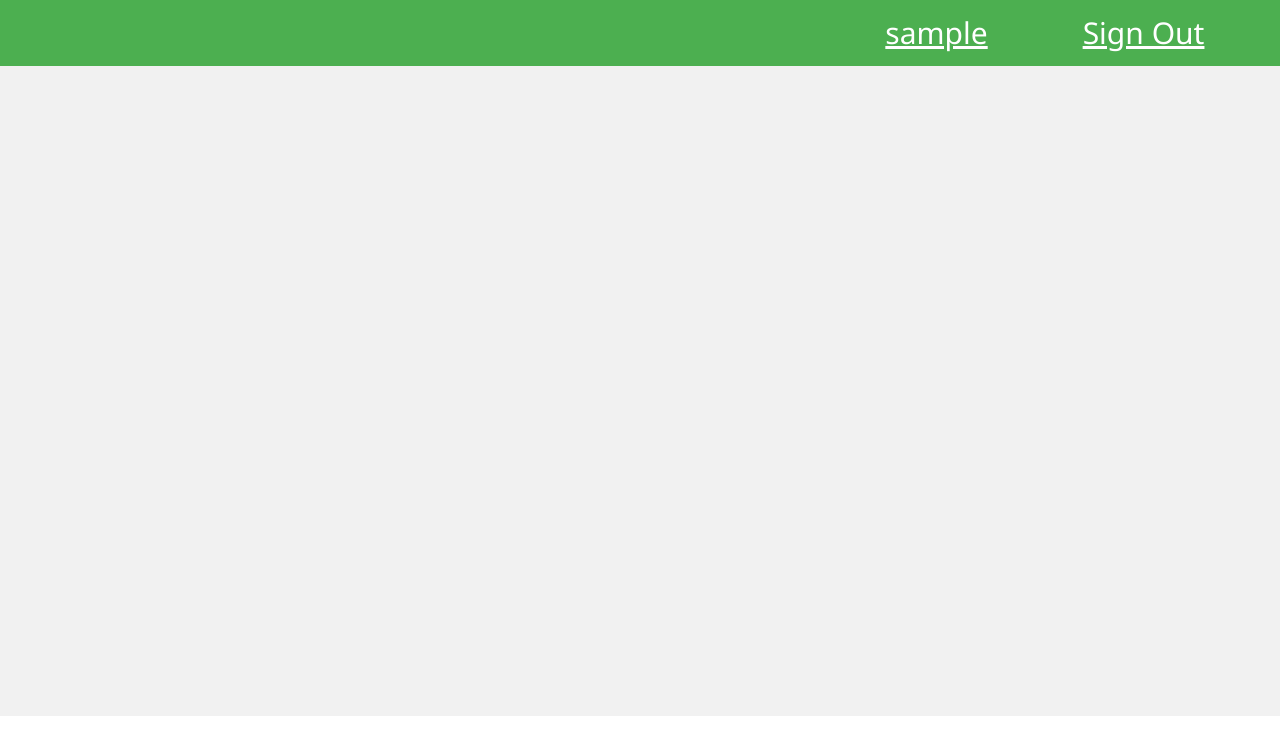
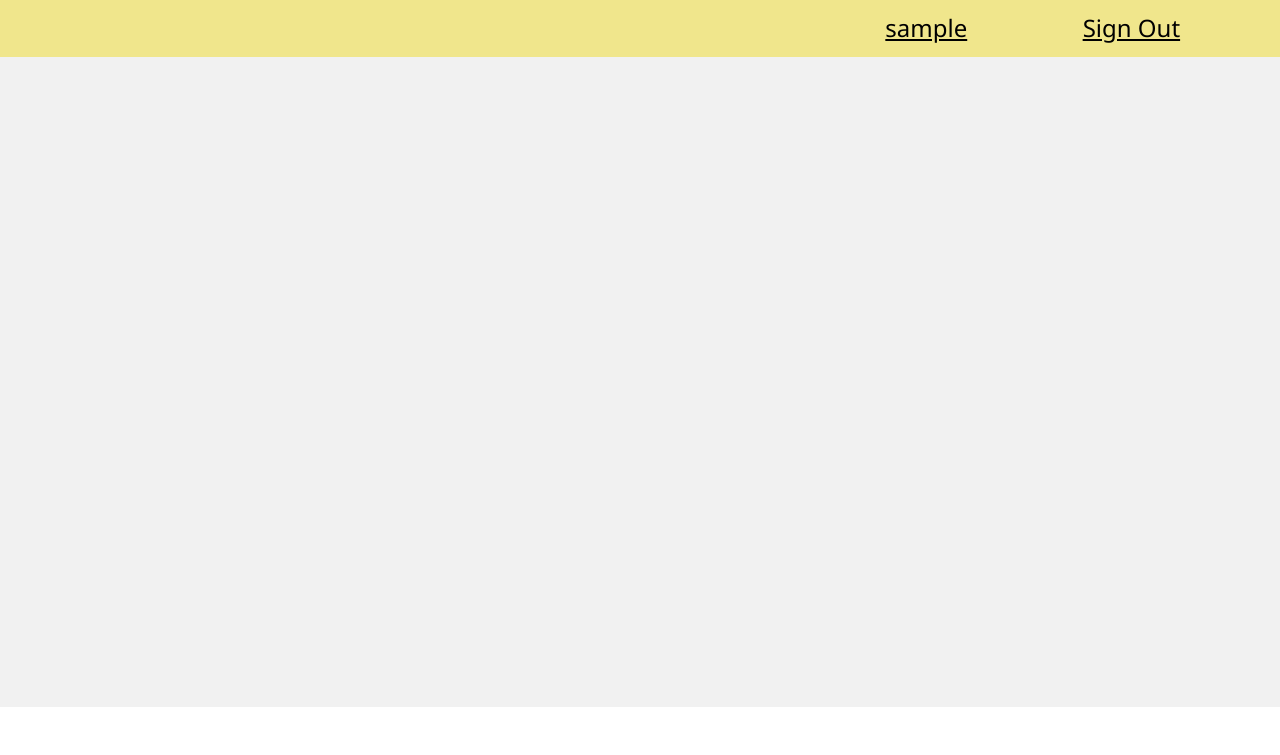
Before and after one commit to nixxxie/PTUDW, a PHP site: page /home/layout_student.php in a window 1280 px wide. Shown: the top 755 px of the page. Run offline with PHP 8.4, Linux system fonts and the light colour scheme; the visitor is signed in with stand-in values (Sample User, id 1).

Commit message:
Fix front-end

```diff
--- a/home/layout_student.php
+++ b/home/layout_student.php
@@ -7,7 +7,7 @@
 </head>
 <body>
  <div class="wrap w3-light-grey">
-    <div class="w3-row w3-green header ">
+    <div class="w3-row w3-khaki header">
     <?php  include("modules/header_student.php");?>
       </div>
 
--- a/home/modules/header_student.php
+++ b/home/modules/header_student.php
@@ -1,14 +1,14 @@
 <?php session_start();?>
-<div class="w3-green w3-container w3-twothird">
+<div class="w3-khaki w3-container w3-twothird">
           <h2></h2>
         </div>
-        <div class="w3-container w3-third">
+        <div class="w3-container w3-third w3-khaki">
             <div class="w3-row">
-                <div class="w3-half w3-container w3-green">
-                  <h2><a href="layout_student.php?xem=student_profile"> <?php echo $_SESSION['username']?></a></h2>
+                <div class="w3-half w3-container">
+                  <h3><a href="layout_student.php?xem=student_profile"> <?php echo $_SESSION['username']?></a></h3>
                 </div>
                 <div class="w3-half w3-container">
-                <h2><a href = "../login/login_verify/logout.php">Sign Out</a></h2>
+                <h3><a href = "../login/login_verify/logout.php">Sign Out</a></h3>
                 </div>
               </div>
 
--- a/home/modules/student_assigned_table.php
+++ b/home/modules/student_assigned_table.php
@@ -21,9 +21,9 @@
 
    <body>
 
-      <div class='container'>
+      <div class="container">
       <form  action="xuli/student_assigned_table.php?request_id=<?php echo $followingdataEnterPriseRequest["id"] ?>" method="post" >
-         <div class="w3-panel w3-card"  style="width: 400px; display: block; height: 30%; margin-left: 300px">
+         <div class="w3-panel w3-card"  style="width: 400px; display: block; height: 30%; margin-left: 200px; border-radius: 10px;">
             <p>Subject: <?php echo $followingdataEnterPriseRequest['request_name'] ?></p>
             <p>Description: <?php echo $followingdataEnterPriseRequest['short_description'] ?></p>
             <label for='uname'><b>Start date: </b></label>
@@ -43,7 +43,7 @@
                <?php   }
                ?>
             </select>
-            <button type='submit'> luu </button>
+            <button type='submit'> Lưu </button>
             </form>
          </div>
       </div>
--- a/home/student_registration.php
+++ b/home/student_registration.php
@@ -1,7 +1,6 @@
 <?php
    include_once('../login/config.php');
    session_start();
-
    $sql = "SELECT * FROM enterprise_recruitment_request_form";
    $resultEnterPriseRequest = mysqli_query($connect, $sql);
    $followingdataEnterPriseRequest = $resultEnterPriseRequest->fetch_array(MYSQLI_ASSOC);
@@ -16,7 +15,7 @@
 ?>
 <html>
    <head>
-      <title>Welcome </title>
+      <title>Welcome</title>
       <link rel="stylesheet" href="https://www.w3schools.com/w3css/4/w3.css">
    </head>
 
```
Also changed, not shown: login.php (+7 -5 lines).
